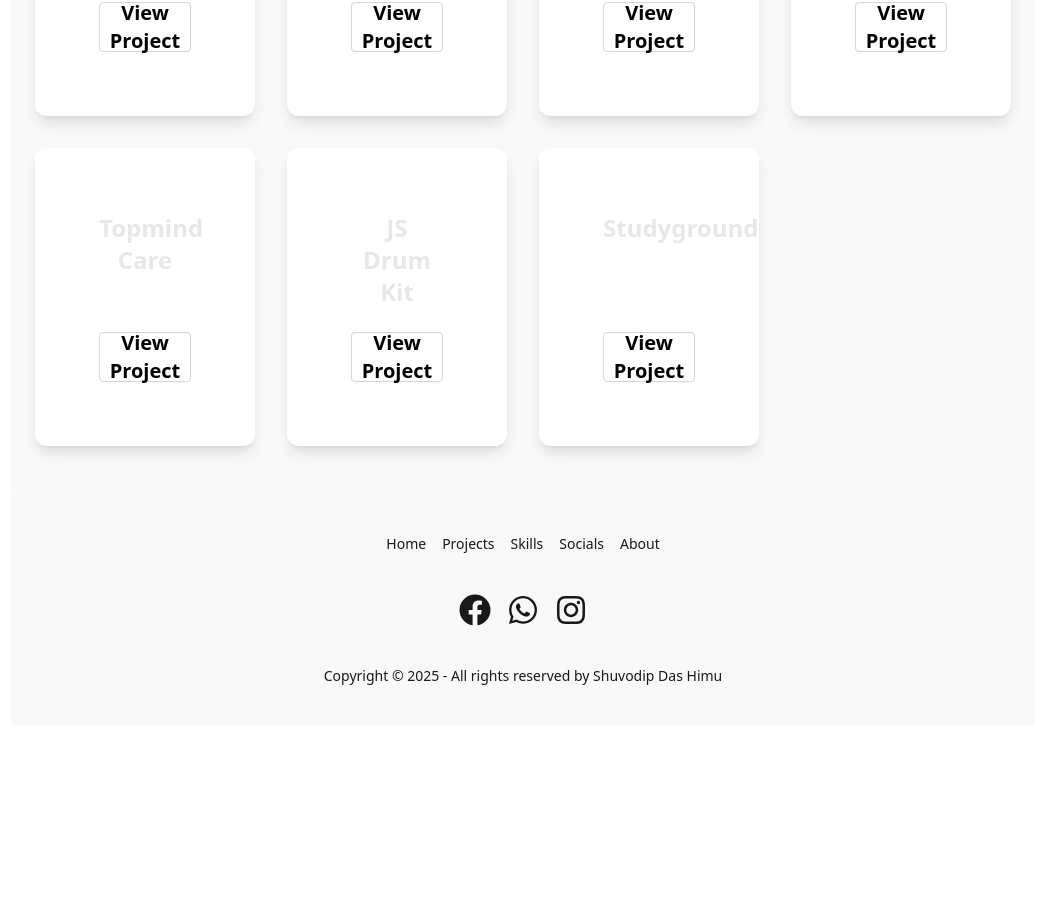
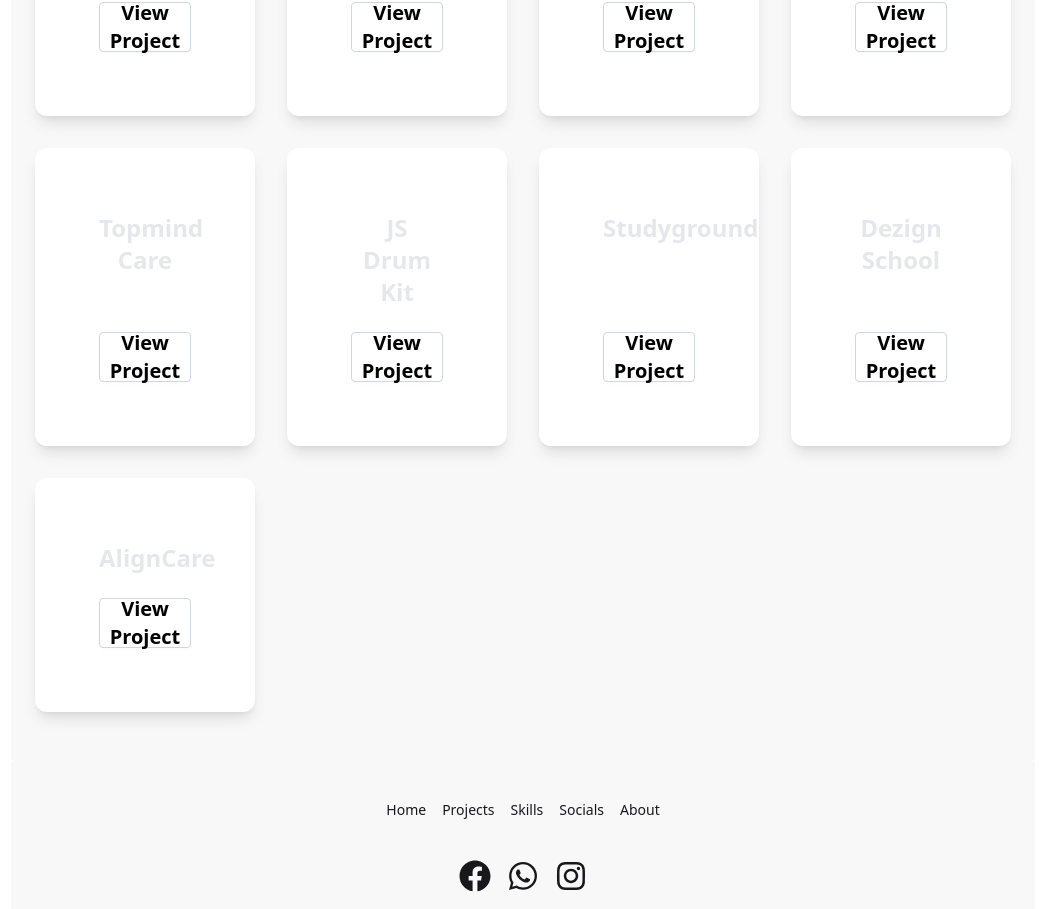
Before and after one commit to ShuvodipDasHimu/shuvodiphimu, a React (Vite) app: page /projects in a window 1280 px wide. Shown: the part 664-1573 px from the top of the page, without its empty margins (117-1162 px from the left). Before the commit the page ends 1390 px from the top, so only its background shows below. Built offline with nearby package versions, Linux system fonts and the light colour scheme.

Commit message:
new project links

```diff
--- a/src/pages/Projects.jsx
+++ b/src/pages/Projects.jsx
@@ -12,6 +12,8 @@ const projects = [
   { title: "Topmind Care", link: "https://topmind-care-shuvodip.vercel.app/" },
   { title: "JS Drum Kit", link: "https://01-java-script-drum-kit-shuvodip.vercel.app/" },
   { title: "Studyground", link: "https://studyground-sigma.vercel.app/" },
+  { title: "Dezign School", link: "https://dezign-school.vercel.app/" },
+  { title: "AlignCare", link: "https://aligncare.vercel.app/" },
 ];
 
 const Projects = () => {
```
